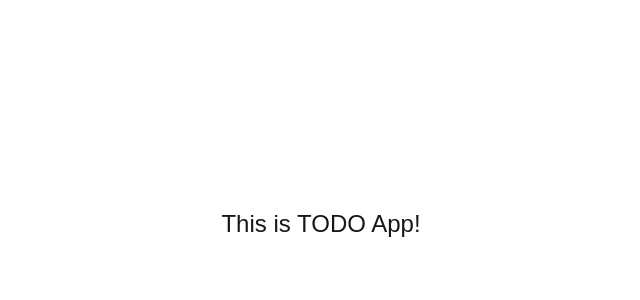
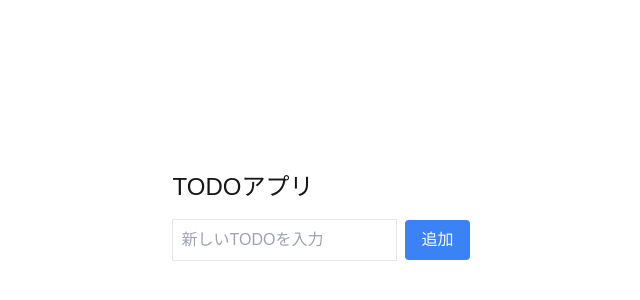
Before and after one commit to masafumi330/sandbox, a Next.js app: page / in a window 1280 px wide. Shown: the part 176-476 px from the top of the page, without its empty margins (319-959 px from the left). Built offline with nearby package versions, Linux system fonts and the light colour scheme.

Commit message:
:zap: todo formを作成

```diff
--- a/src/app/page.tsx
+++ b/src/app/page.tsx
@@ -1,3 +1,125 @@
+"use client";
+import { useEffect, useState } from "react";
+
+interface Todo {
+  id: string;
+  text: string;
+  completed: boolean;
+}
+
 export default function Page() {
-  return <h1 className="text-2xl">This is TODO App!</h1>;
+  const [todos, setTodos] = useState<Todo[]>([]);
+  const [newTodo, setNewTodo] = useState("");
+  const [editingId, setEditingId] = useState<string | null>(null);
+  const [editText, setEditText] = useState("");
+
+  // LocalStorageからTODOを読み込む
+  useEffect(() => {
+    const savedTodos = localStorage.getItem("todos");
+    if (savedTodos) {
+      setTodos(JSON.parse(savedTodos));
+    }
+  }, []);
+
+  // TODOが更新されたらLocalStorageに保存
+  useEffect(() => {
+    localStorage.setItem("todos", JSON.stringify(todos));
+  }, [todos]);
+
+  // 新規TODO作成
+  const handleSubmit = (e: React.FormEvent) => {
+    e.preventDefault();
+    if (!newTodo.trim()) return;
+
+    const newTodoItem: Todo = {
+      id: crypto.randomUUID(),
+      text: newTodo,
+      completed: false,
+    };
+    setTodos([...todos, newTodoItem]);
+    setNewTodo("");
+  };
+
+  // TODO削除
+  const handleDelete = (id: string) => {
+    setTodos(todos.filter((todo) => todo.id !== id));
+  };
+
+  // 編集モード開始
+  const startEdit = (todo: Todo) => {
+    setEditingId(todo.id);
+    setEditText(todo.text);
+  };
+
+  // TODO更新
+  const handleEdit = (id: string) => {
+    if (!editText.trim()) return;
+    setTodos(
+      todos.map((todo) => (todo.id === id ? { ...todo, text: editText } : todo))
+    );
+    setEditingId(null);
+  };
+
+  return (
+    <div className="max-w-2xl mx-auto p-4">
+      <h1 className="text-2xl mb-4">TODOアプリ</h1>
+
+      {/* 新規TODO入力フォーム */}
+      <form onSubmit={handleSubmit} className="mb-4">
+        <input
+          type="text"
+          value={newTodo}
+          onChange={(e) => setNewTodo(e.target.value)}
+          className="border p-2 mr-2 text-black"
+          placeholder="新しいTODOを入力"
+        />
+        <button
+          type="submit"
+          className="bg-blue-500 text-white px-4 py-2 rounded"
+        >
+          追加
+        </button>
+      </form>
+
+      {/* TODO一覧 */}
+      <ul className="space-y-2">
+        {todos.map((todo) => (
+          <li key={todo.id} className="flex items-center gap-2 border p-2">
+            {editingId === todo.id ? (
+              <>
+                <input
+                  type="text"
+                  value={editText}
+                  onChange={(e) => setEditText(e.target.value)}
+                  className="border p-1"
+                />
+                <button
+                  onClick={() => handleEdit(todo.id)}
+                  className="bg-green-500 text-white px-2 py-1 rounded"
+                >
+                  保存
+                </button>
+              </>
+            ) : (
+              <>
+                <span>{todo.text}</span>
+                <button
+                  onClick={() => startEdit(todo)}
+                  className="bg-yellow-500 text-white px-2 py-1 rounded"
+                >
+                  編集
+                </button>
+              </>
+            )}
+            <button
+              onClick={() => handleDelete(todo.id)}
+              className="bg-red-500 text-white px-2 py-1 rounded"
+            >
+              削除
+            </button>
+          </li>
+        ))}
+      </ul>
+    </div>
+  );
 }
```
